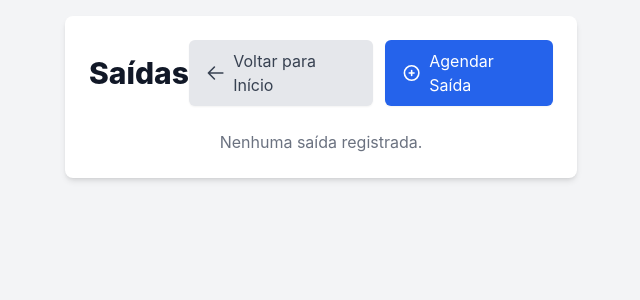
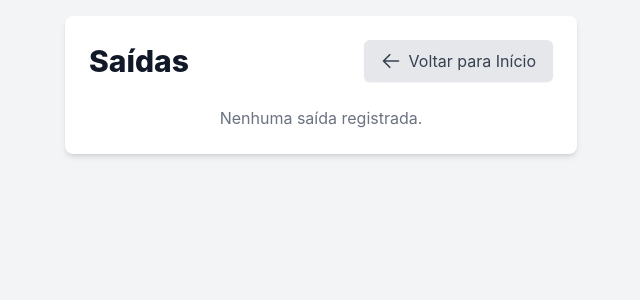
Before and after one commit to FabioVRocha/SIGPORT, a Flask app: page /exits/list in a window 1280 px wide. Shown: the top 300 px of the page, without its empty margins (319-959 px from the left). Run offline with Flask 3, Linux system fonts and the light colour scheme; data that the repository does not hold is empty; some libraries are stand-ins or nearby versions.

Commit message:
Remover Botão Agendar da Saida

```diff
--- a/Templates/exit_list.html
+++ b/Templates/exit_list.html
@@ -27,14 +27,6 @@
             <path stroke-linecap="round" stroke-linejoin="round" d="M10.5 19.5L3 12l7.5-7.5M3 12h18"/>
           </svg>
           Voltar para Início
-        </a>
-        <a href="/schedules/new"
-           class="w-full sm:w-auto inline-flex items-center justify-center px-4 py-2 border border-transparent rounded-md shadow-sm text-white bg-blue-600 hover:bg-blue-700 focus:outline-none focus:ring-2 focus:ring-offset-2 focus:ring-blue-500">
-          <!-- Icone: Mais -->
-          <svg xmlns="http://www.w3.org/2000/svg" class="w-5 h-5 mr-2" fill="none" viewBox="0 0 24 24" stroke="currentColor" stroke-width="2">
-            <path stroke-linecap="round" stroke-linejoin="round" d="M12 9v6m3-3H9m12 0a9 9 0 11-18 0 9 9 0 0118 0z"/>
-          </svg>
-          Agendar Saída
         </a>
       </div>
     </div>
--- a/app.py
+++ b/app.py
@@ -204,16 +204,16 @@ def create_app():
         if schedule.status == 'Realizado':
             abort(400, 'Schedule already processed')
         data = request.get_json() if request.is_json else request.form
-        entry = (
-            Entry.query.filter_by(plate=schedule.plate, driver=schedule.driver)
-            .outerjoin(Exit)
-            .filter(Exit.id.is_(None))
-            .order_by(Entry.timestamp.desc())
-            .first()
-        )
+        entry = schedule.entry
+        if entry is None or entry.exit:
+            entry = (
+                Entry.query.filter_by(plate=schedule.plate, driver=schedule.driver)
+                .outerjoin(Exit)
+                .filter(Exit.id.is_(None))
+                .order_by(Entry.timestamp.desc())
+                .first()
+            )
         if not entry:
-            entry = Entry.query.filter_by(plate=schedule.plate, driver=schedule.driver).filter(Entry.exit == None).order_by(Entry.timestamp.desc()).first()
-        if not entry or entry.exit:
             abort(400, 'No corresponding entry available')
         exit_record = Exit(
             entry=entry,
```
